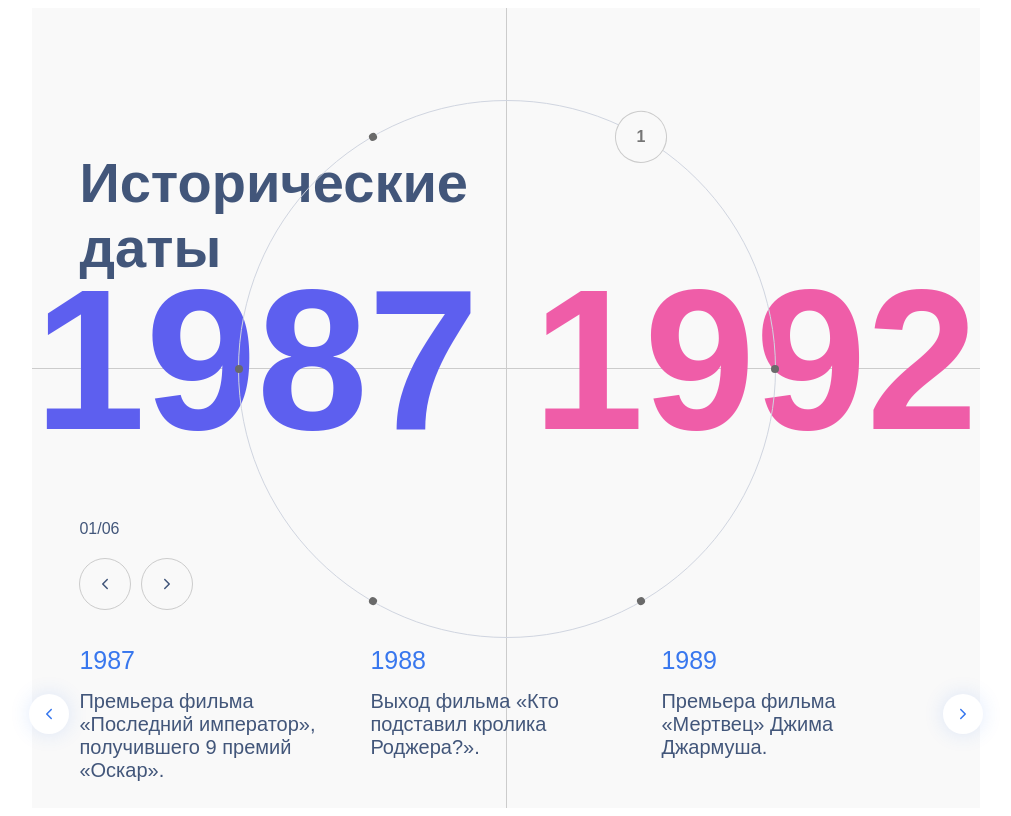
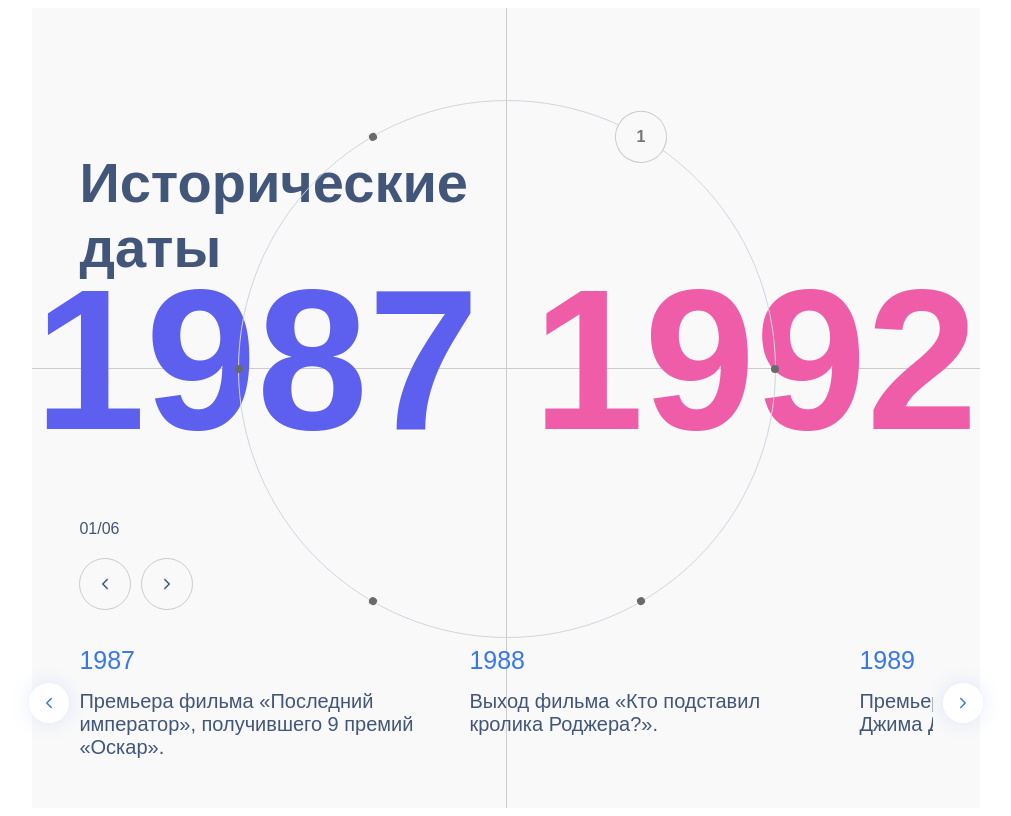
Before and after one commit to mayerprog/historical-events, a React app: page / in a window 1280 px wide. Shown: the whole page, without its empty margins (134-1145 px from the left). Built offline with nearby package versions, Linux system fonts and the light colour scheme.

Commit message:
fix: fix slider css

```diff
--- a/src/components/HistoryCircle/HistoryCircle.module.scss
+++ b/src/components/HistoryCircle/HistoryCircle.module.scss
@@ -197,7 +197,7 @@
   flex-direction: column;
   gap: 15px;
   min-width: 250px;
-  flex-shrink: 0;
+  max-width: 350px;
 }
 
 .text {
--- a/src/components/HistoryCircle/HistoryCircle.tsx
+++ b/src/components/HistoryCircle/HistoryCircle.tsx
@@ -291,8 +291,8 @@ const HistoryCircle: React.FC = () => {
           }}
           loop={false}
           // pagination={{ clickable: true }}
-          spaceBetween={20}
-          slidesPerView={3}
+          spaceBetween={40}
+          slidesPerView="auto"
         >
           {chosenYears.map((item, index) => (
             <SwiperSlide key={index} className={styles.infoCell}>
```
